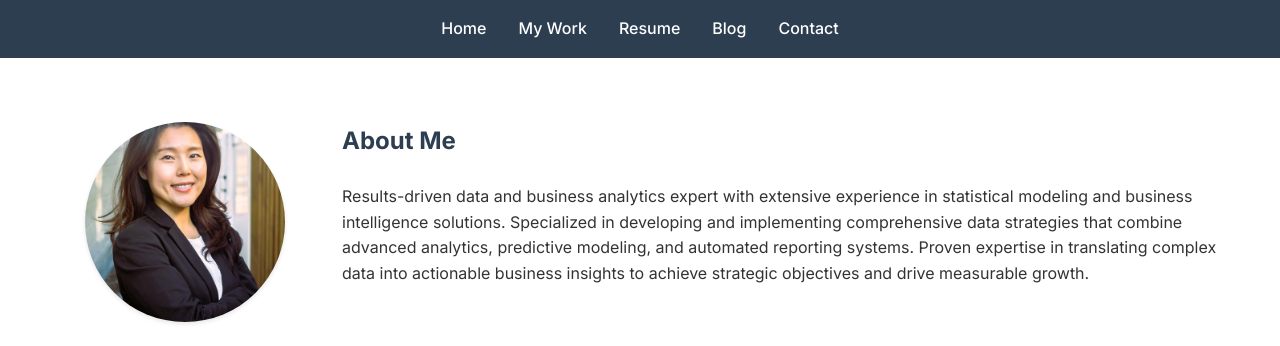
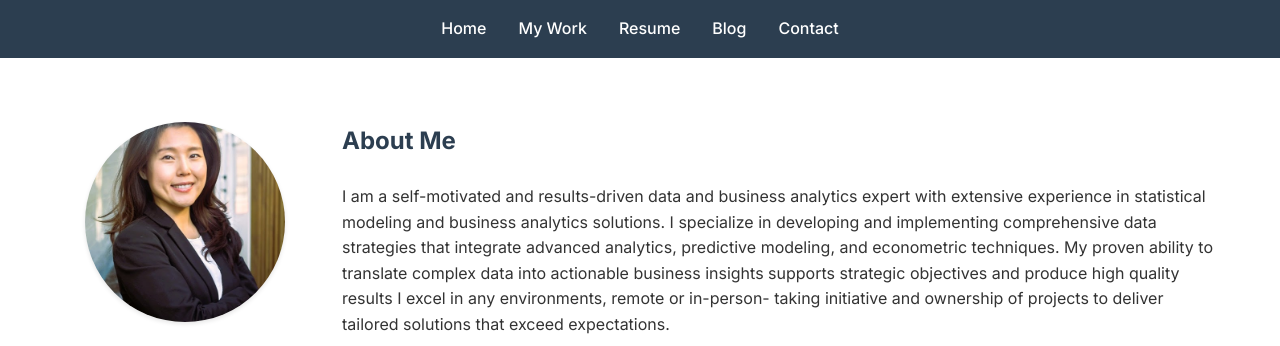
Before and after one commit to CL0110/claireleebolam, a plain HTML site: page index.html in a window 1280 px wide. Shown: the top 346 px of the page. Drawn offline with Linux system fonts and the light colour scheme.

Commit message:
Update index.html

```diff
--- a/index.html
+++ b/index.html
@@ -195,7 +195,7 @@
             </div>
             <div class="about-content">
                 <h2>About Me</h2>
-                <p>Results-driven data and business analytics expert with extensive experience in statistical modeling and business intelligence solutions. Specialized in developing and implementing comprehensive data strategies that combine advanced analytics, predictive modeling, and automated reporting systems. Proven expertise in translating complex data into actionable business insights to achieve strategic objectives and drive measurable growth.</p>
+                <p>I am a self-motivated and results-driven data and business analytics expert with extensive experience in statistical modeling and business analytics solutions. I specialize in developing and implementing comprehensive data strategies that integrate advanced analytics, predictive modeling, and econometric techniques. My proven ability to translate complex data into actionable business insights supports strategic objectives and produce high quality results I excel in any environments, remote or in-person- taking initiative and ownership of projects to deliver tailored solutions that exceed expectations.</p>
             </div>
         </div>
     </section>
```
